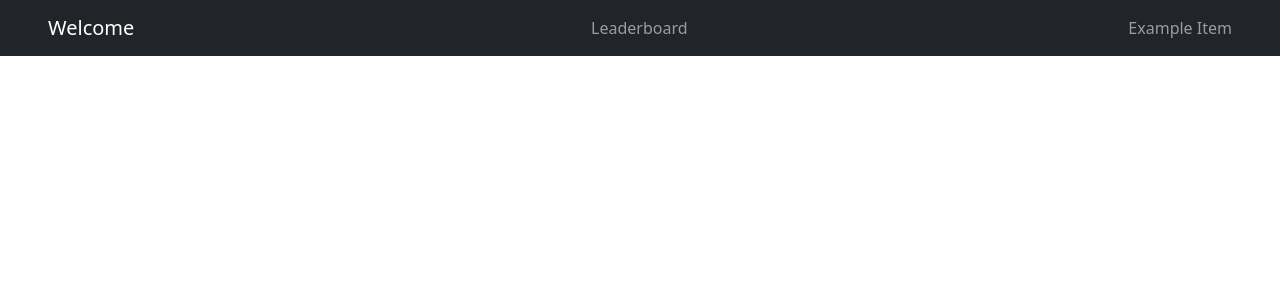
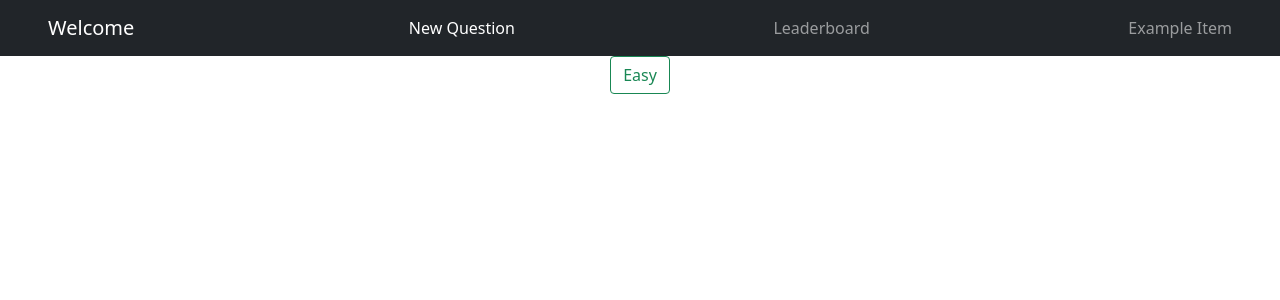
Before and after one commit to CGreenup/Project2-Trivia-Bird-Frontend, a React (Create React App) app: page /game in a window 1280 px wide. Shown: the top 300 px of the page. Built offline with nearby package versions, Linux system fonts and the light colour scheme.

Commit message:
added custom modular radio button for difficulty selection

```diff
--- /dev/null
+++ b/src/components/DifficultyButton.tsx
@@ -0,0 +1,29 @@
+import React, {useState } from "react";
+import { useEffect } from "react";
+
+type Props = {
+    difficulty:string;
+    bootstrapColor?:string;
+}
+
+const DifficultyButton: React.FC<Props> = (props) => {
+    const [difficultyText, setText] = useState<string>("");
+    const [outlineColor, setColor] = useState<string>("");
+
+    useEffect(() => {
+            setText(props.difficulty);
+            setColor(props.bootstrapColor || "primary");
+        },
+        [props.difficulty]
+     );
+
+    return (
+        <div>
+            <input type="radio" className="btn-check" name="options-outlined" id={difficultyText} autoComplete="off" value={difficultyText.toLowerCase()} />
+            <label className={"btn btn-outline-"+outlineColor} htmlFor={difficultyText}> {difficultyText} </label>
+        </div>
+    )
+}
+
+
+export default DifficultyButton
--- a/src/components/NavBar.tsx
+++ b/src/components/NavBar.tsx
@@ -5,9 +5,15 @@ const NavBar:React.FC<unknown> = (props) => {
     return(
         <nav className = 'navbar navbar-dark bg-dark px-5'>
             <Link className = 'navbar-brand' to='/this'>Welcome</Link>
+
+                <span className="navbar-nav">
+                    <NavLink className = 'nav-link' to = '/game'> New Question </NavLink>
+                </span>
+
                 <span className="navbar-nav">
                     <NavLink className = 'nav-link' to = '/leaderboard'> Leaderboard </NavLink>
                 </span>
+
                 <span className="navbar-nav">
                     <NavLink className = 'nav-link' to = '/example'> Example Item </NavLink>
                 </span>
--- a/src/remote/questionApi.ts
+++ b/src/remote/questionApi.ts
@@ -6,6 +6,7 @@ export const getQuestion = async (difficulty:string) => {
     if(response.status == 200){
         let data = response.data;
         //debug
+        console.log("DEBUG IN questionAPI.ts:")
         console.log("This is the data returned");
         console.log(data)
         return data;
--- a/src/router/AppRoutes.tsx
+++ b/src/router/AppRoutes.tsx
@@ -1,11 +1,12 @@
 import React from "react";
 import { Route, Switch } from "react-router-dom";
+import DifficultyButton from "../components/DifficultyButton";
 import LeaderBoard from "../components/LeaderBoard";
 
 const AppRoutes:React.FC<unknown> = (props) =>{
     return(
         <Switch>
-            <Route exact path ='/this' render = {() => {return(
+            <Route exact path ='/' render = {() => {return(
                 <div className='container-fluid'>
                     <div className='row'>
                         <h1 className='col-lg-12'>Insert component here! AppRoutes.tsx</h1>
@@ -13,7 +14,7 @@ const AppRoutes:React.FC<unknown> = (props) =>{
                 </div>
             )}}/>
 
-            <Route exact path = '/' render = {() => {return(
+            <Route exact path = '/this' render = {() => {return(
                 <div>
                     <input type="radio" className="btn-check" name="options-outlined" id="success-outlined" autoComplete="off" checked />
                     <label className="btn btn-outline-success" htmlFor="success-outlined">Checked success radio</label>
@@ -23,6 +24,8 @@ const AppRoutes:React.FC<unknown> = (props) =>{
                 </div>
             )}}/>
 
+            <Route path = '/game' render = { () => {return <DifficultyButton difficulty='Easy' bootstrapColor="success"/>} }/>
+
             <Route path = '/leaderboard' component={LeaderBoard}/>
 
             <Route path = '/example' component={() => {return(<h1>Instead of a lambda and a header here, you put a component, like the example above! AppRoutes.tsx</h1>) }} />
```
